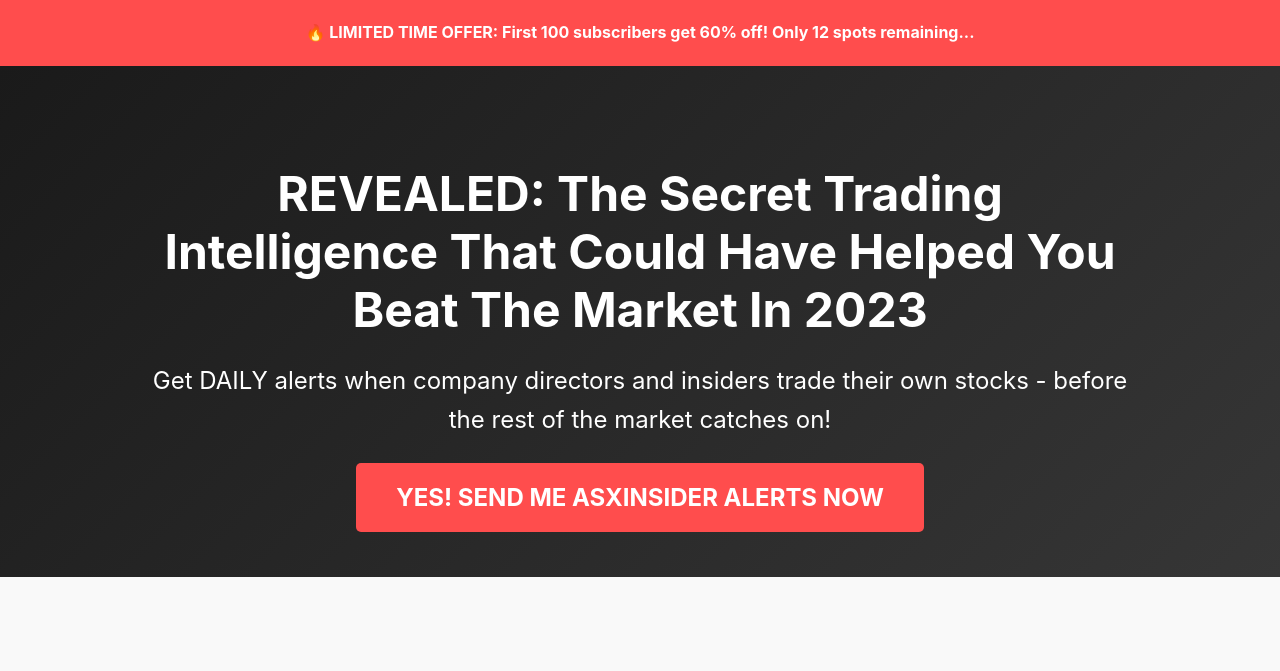
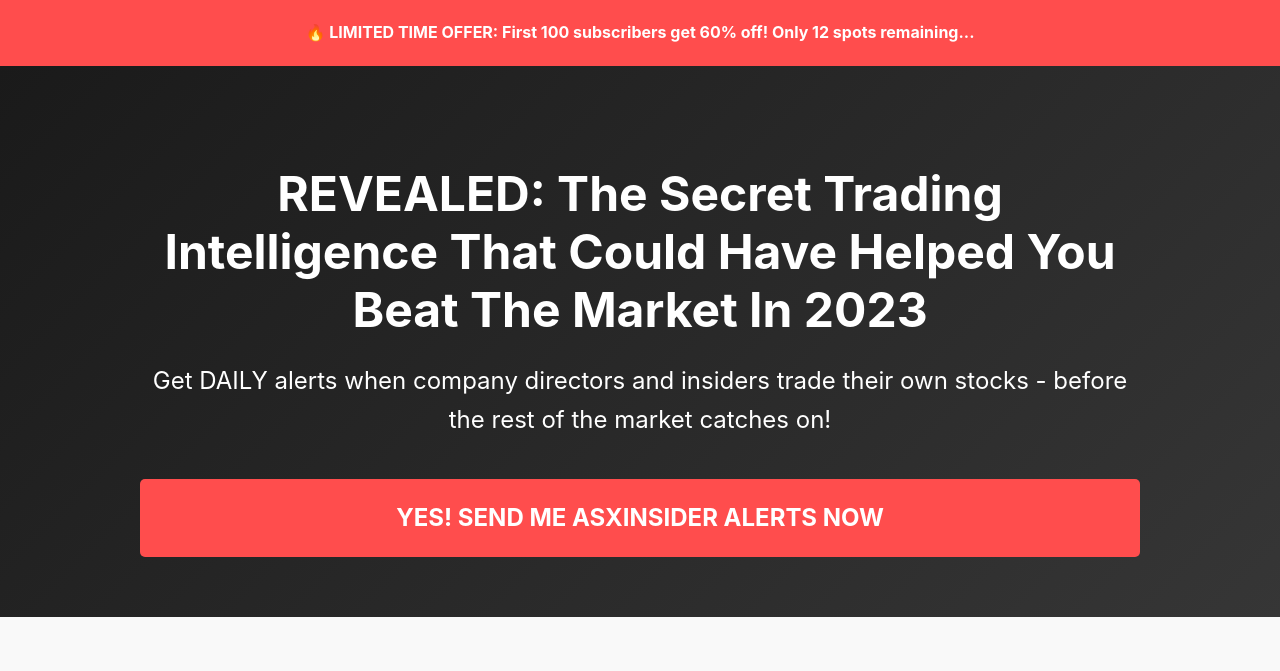
Before and after one commit to jakebloom/asxinsider-page, a plain HTML site: page index.html in a window 1280 px wide. Shown: the top 671 px of the page. Drawn offline with Linux system fonts and the light colour scheme.

Commit message:
fix buttons

```diff
--- a/index.html
+++ b/index.html
@@ -36,21 +36,27 @@
             margin-bottom: 40px;
         }
 
-        .cta-button {
+        .cta-button-container {
             background: #FF4D4D;
-            color: white;
-            padding: 20px 40px;
-            font-size: 24px;
+            transition: all 0.3s ease;
             border: none;
             border-radius: 5px;
             cursor: pointer;
+        }
+
+        .cta-button {
+            padding: 20px 0px;
+            width: 100%;
+            height: 100%;
+            color: white;
+            font-size: 24px;
             font-weight: bold;
             text-transform: uppercase;
-            transition: all 0.3s ease;
             text-decoration: none;
+            display: block;
         }
 
-        .cta-button:hover {
+        .cta-button-container:hover {
             background: #FF3333;
             transform: translateY(-2px);
             box-shadow: 0 5px 15px rgba(255, 77, 77, 0.4);
@@ -104,7 +110,7 @@
         @media (max-width: 768px) {
             h1 { font-size: 36px; }
             .hero p { font-size: 20px; }
-            .cta-button { padding: 15px 30px; font-size: 20px; }
+            .cta-button { padding: 15px 0px; font-size: 20px; }
         }
     </style>
     <script type="text/javascript">
@@ -133,7 +139,7 @@
         <div class="container">
             <h1>REVEALED: The Secret Trading Intelligence That Could Have Helped You Beat The Market In 2023</h1>
             <p>Get DAILY alerts when company directors and insiders trade their own stocks - before the rest of the market catches on!</p>
-            <a class="cta-button" href="https://buy.stripe.com/4gw4ip6nlaWleXK9AB">YES! Send Me ASXInsider Alerts Now</a>
+            <div class="cta-button-container"><a class="cta-button" href="https://buy.stripe.com/4gw4ip6nlaWleXK9AB">YES! Send Me ASXInsider Alerts Now</a></div>
         </div>
     </section>
 
@@ -177,7 +183,9 @@
                 <p>2. Every alert will be accurate and verified against ASX records</p>
                 <p>3. 30-day money-back guarantee - no questions asked!</p>
             </div>
-            <a href="https://buy.stripe.com/4gw4ip6nlaWleXK9AB" class="cta-button" style="margin-top: 40px;">Start My ASXInsider Alerts Today</a>
+            <div class="cta-button-container">
+                <a href="https://buy.stripe.com/4gw4ip6nlaWleXK9AB" class="cta-button" style="margin-top: 40px;">Start My ASXInsider Alerts Today</a>
+            </div>
         </div>
     </section>
 
```
